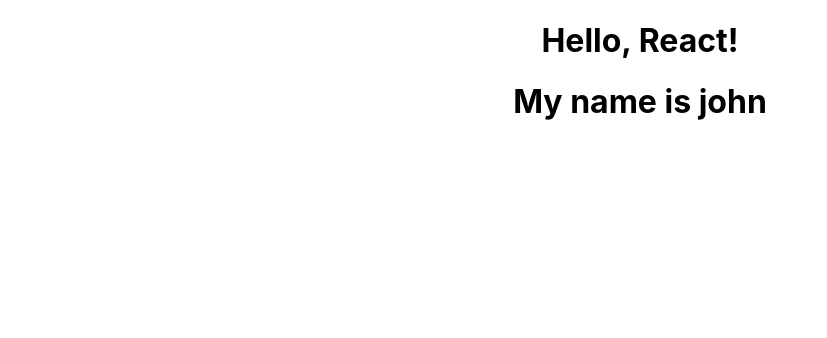
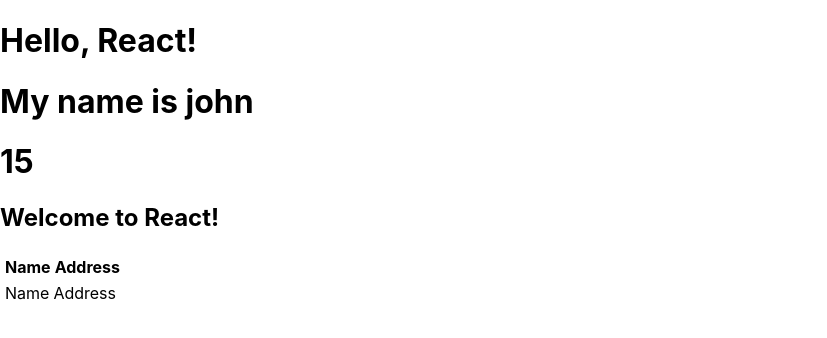
Before and after one commit to jasirpk/Web-Design-by-React, a React (Create React App) app: page / in a window 1280 px wide. Shown: the top 338 px of the page, without its empty margins (0-827 px from the left). Built offline with nearby package versions, Linux system fonts and the light colour scheme.

Commit message:
jsx part 2

```diff
--- a/src/App.js
+++ b/src/App.js
@@ -1,15 +1,53 @@
 import logo from './logo.svg';
 import './App.css';
+import React from 'react';
 
 function App() {
   const name = 'john';
+  const a = 5;
+  const b = 10;
+  const message = () => {
+    return "Welcome to React!";
+  }
   return (
 
-    <div className="App">
+    <>
       <h1 className='heading'>Hello, React!</h1>
       <h1> My name is {name}</h1>
-    </div>
+      <h1>{a + b}</h1>
+      <h2>{message()}</h2>
+
+      <div>
+        <table>
+          <Row />
+          <Column />
+        </table>
+      </div>
+    </>
   );
 }
 
+function Row() {
+  return (
+    <div>
+      <tr>
+        <th>Name</th>
+        <th>Address</th>
+      </tr>
+    </div>
+  )
+}
+function Column() {
+  return (
+    <div>
+      <tr>
+        <td>Name</td>
+        <td>Address</td>
+      </tr>
+    </div>
+  )
+}
+
+
+
 export default App;
```
